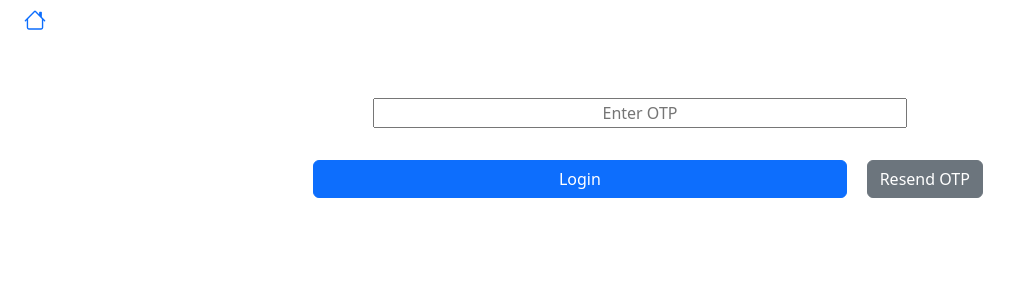
After one commit to basha-masthan/Django_Test-1, a Django app: page /otp/ in a window 1280 px wide. The commit adds this page. Shown: the top 300 px of the page, without its empty margins (0-1021 px from the left). Run offline with Django 5.2, Linux system fonts and the light colour scheme; some libraries are stand-ins or nearby versions.

Commit message:
Max Work By Basha

```diff
--- a/App2/models.py
+++ b/App2/models.py
@@ -14,10 +14,9 @@ class AdminData(models.Model):
     password = models.CharField(max_length=30)
 
 class usrData(models.Model):
-    id = models.AutoField(primary_key=True)
     fname = models.CharField(max_length=30)
     lname = models.CharField(max_length=30)
-    email = models.EmailField( max_length=30,unique=True)
+    email = models.EmailField( max_length=30,unique=True,primary_key=True)
     mobile = models.IntegerField()
     gender = models.CharField(max_length=10)
     edu = models.CharField(max_length=40)
--- a/App2/urls.py
+++ b/App2/urls.py
@@ -4,10 +4,13 @@ from .views import *
 urlpatterns = [
     path('',home),
     path('about/',about),
+    path('usredit/',usredit),
     path('contact/',contact),
+    path('otp/',uotp),
     path('register/',register),
     path('usrpage/',usrpage),
     path('login/',login),
+    path('Auth_otp/',Auth_otp),
     path('usrp/',usrp),
     path('logout/',logout_1),
     path('cart/',usr_cart),
--- a/App2/views.py
+++ b/App2/views.py
@@ -6,6 +6,18 @@ from django.contrib.auth.forms import UserCreationForm
 from .models import Course,usrData,cart
 import random
 from django.contrib.auth import logout
+
+
+
+    # My OTP Code
+
+import random
+import smtplib
+from email.message import EmailMessage
+
+otp_list=[]
+
+
 
 def register(request):
     course = Course.objects.all()
@@ -37,32 +49,52 @@ def usrpage(request):
         pswd = request.POST.get('password')
         en = usrData(fname=fname, lname=lname,email=mail,mobile=mobile,gender=gender,address=address,edu=edu,cors=course_data,usr=usr,pswd=pswd)
         en.save()
-
         return redirect('/login/')
     pass
     return render(request,'ind1.html')
 
 def login(request):
     usrs = usrData.objects.all()
+    usr=request.POST.get('username')
+    pswd=request.POST.get('pswd')
+
     try:
         usr = usrData.objects.get(usr=request.POST.get('username'),pswd=request.POST.get('pswd'))
-        # r=Course.objects.get(name=usr.cors)
-        # d = cart(usrid=usr.id,course=r.name,price=r.price)
-        # try:
-        #     t=cart.objects.get(course=usr.cors)
-        # except Exception as e:
-        #     d.save()
-        # _carts = cart.objects.all()
         request.session['usr']=usr.usr
-        return redirect('/usrp')
-
-        # return render(request,'usrp.html',{'user': usr,'course': r,'cart':carts})
+        otp_list.clear()
+        otp = random.randint(10000,99999)
+        otp_list.append(otp)
+        server = smtplib.SMTP('smtp.gmail.com',587)
+        server.starttls()
+        server.login('bashamasthan31@gmail.com','dygq eorh yspf jhbx')
+        msg = EmailMessage()
+        msg['From'] = 'EDU Pro Solutions'
+        msg['Subject'] = 'Registration OTP Code'
+        msg.set_content(f"Your One Time Password is: {otp} \n Thank you for Choosing Our Platform to Improve Your Knowledge")
+        msg['To'] = usr.email
+        server.send_message(msg)
+        print(otp)
+        return redirect('/otp/')
     except Exception as e:
         pass
-    return render(request,'login.html',{'usrs':usrs,'msg':"Invalid username or password"})
+    return render(request,'login.html',{'msg1':"Login Failed"})
 
 
 
+def uotp(request):
+    print("Uotp Function")
+    return render(request,'log_auth.html')
+
+def Auth_otp(request):
+    otp=otp_list[0]
+
+    if request.method=="POST":
+        otp_entered = request.POST.get('uotp')
+        if int(otp_entered)==int(otp):
+            return redirect('/usrp/')
+        else:
+            return render(request,'log_auth.html',{'msg2':"Incorrect OTP"})
+    return redirect('/login/')
 def usrp(request):
     user = request.session['usr']
     usrs = usrData.objects.get(usr=user)
--- /dev/null
+++ b/templates/log_auth.html
@@ -0,0 +1,30 @@
+{% load static %}
+<!DOCTYPE html>
+<html lang="en">
+<head>
+    <meta charset="UTF-8">
+    <meta name="viewport" content="width=device-width, initial-scale=1.0">
+    <title>Auth OTP</title>
+    <link rel="stylesheet" href="{% static "css/bm.css" %}">
+    <script src="{% static "js/bm.js" %}"></script>
+</head>
+<body>
+    <h3><a href="/" class="p-2 m-3">
+        <span>
+            <svg xmlns="http://www.w3.org/2000/svg" width="22" height="22" fill="currentColor" class="bi bi-house" viewBox="0 0 16 16">
+                <path d="M8.707 1.5a1 1 0 0 0-1.414 0L.646 8.146a.5.5 0 0 0 .708.708L2 8.207V13.5A1.5 1.5 0 0 0 3.5 15h9a1.5 1.5 0 0 0 1.5-1.5V8.207l.646.647a.5.5 0 0 0 .708-.708L13 5.793V2.5a.5.5 0 0 0-.5-.5h-1a.5.5 0 0 0-.5.5v1.293zM13 7.207V13.5a.5.5 0 0 1-.5.5h-9a.5.5 0 0 1-.5-.5V7.207l5-5z"/>
+              </svg>
+        </span>
+        </a> </h3>
+    <div class="otpx col mt-5">
+        <form action="/Auth_otp/" method="post" class=" text-center">
+            {% csrf_token %}
+            <input type="hidden" name="username" value="{{username}}">
+            {{msg2}}
+            <input type="text" class="col-5 text-center m-3 form-input" value="" name="uotp" placeholder="Enter OTP"><br>
+            <input type="submit"  class="m-3 col-5 btn btn-primary text-center" value="Login">
+            <input type="reset" class="btn btn-secondary" value="Resend OTP">
+    </form>
+    </div>
+</body>
+</html>
--- a/templates/login.html
+++ b/templates/login.html
@@ -30,20 +30,19 @@
         <div class="container col-md-8">
             <form action="/login/" method="post" >
                 {% csrf_token %}
+                {{msg}}
                 <input class="form-control mb-3" type="text" name="username"  placeholder="USERNAME" id="" required>
                 <input class="form-control mb-3" type="password" name="pswd" id="" placeholder="PASSWORD" required>
 
                 <div class="container col-5 m-auto text-center">
-                    <input type="submit" onclick="" class="col-6 btn btn-primary text-center" value="Login">
+                    <button type="submit" class="col-8 btn btn-primary">Login</button>
                 </div>
-
             </form>
         </div>
 
     </div>
 
     <script>
-
     </script>
 </body>
 </html>
```
Also changed, not shown: templates/register.html (+6 -1 lines), templates/usrp.html (+33 -4 lines), App2/migrations/0007_remove_usrdata_id_alter_usrdata_email.py (added), db.sqlite3.
